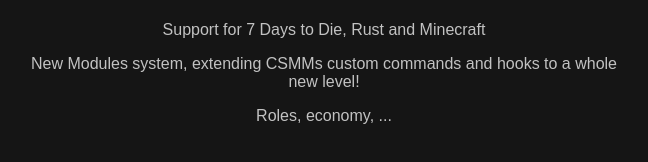
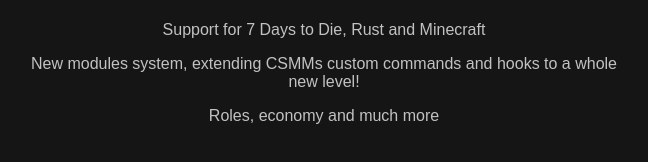
Before and after one commit to gettakaro/homepage, a plain HTML site: page index.html in a window 1280 px wide. Shown: the part 318-480 px from the top of the page, without its empty margins (316-964 px from the left). Drawn offline with Linux system fonts and the light colour scheme.

Commit message:
chore: small changes :)

```diff
--- a/index.html
+++ b/index.html
@@ -102,8 +102,8 @@
     <p>Sign up to be notified when we launch</p>
     <ul>
       <li>Support for 7 Days to Die, Rust and Minecraft</li>
-      <li>New Modules system, extending CSMMs custom commands and hooks to a whole new level!</li>
-      <li>Roles, economy, ...</li>
+      <li>New modules system, extending CSMMs custom commands and hooks to a whole new level!</li>
+      <li>Roles, economy and much more</li>
     </ul>
     <div class="inputContainer">
       <form name="contact" method="POST" data-netlify="true">
```
